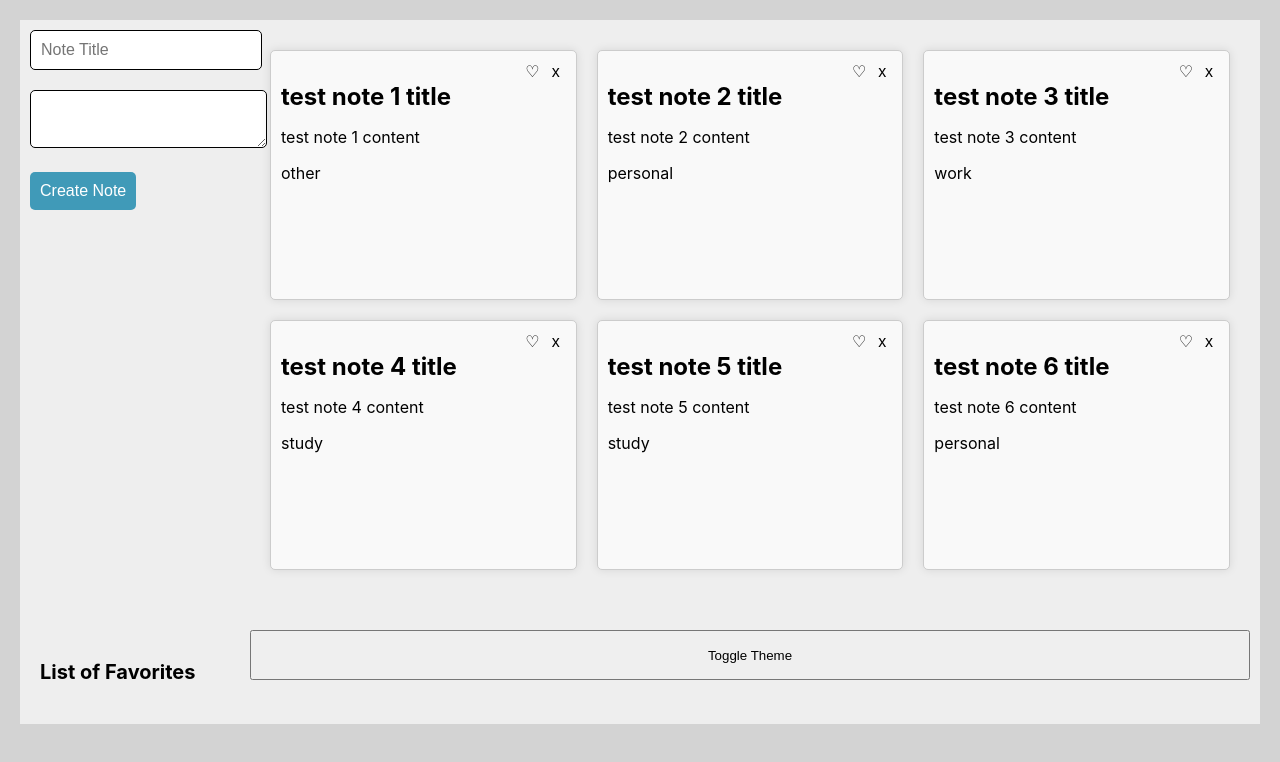
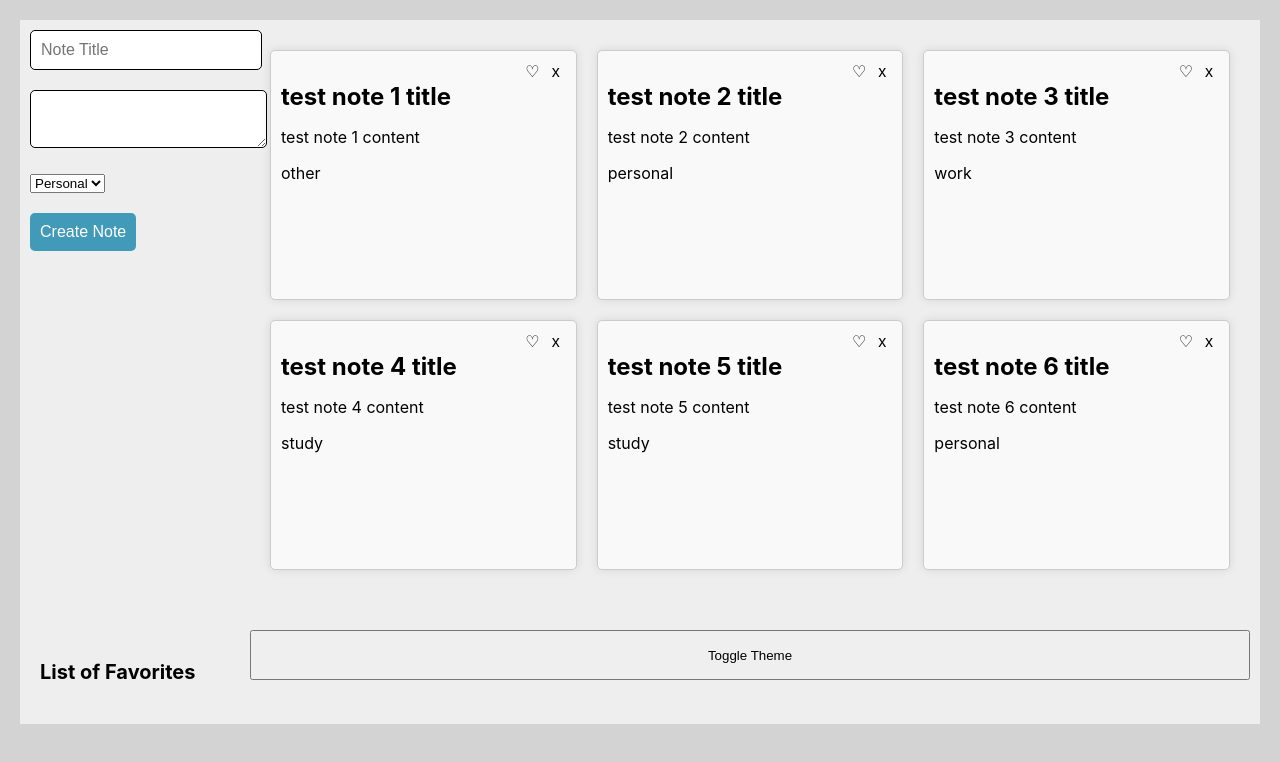
Before and after one commit to kirustar14/Triton-Notes-App, a React (Create React App) app in the folder my-app/: page / in a window 1280 px wide. Shown: the top 762 px of the page. Built offline with nearby package versions, Linux system fonts and the light colour scheme.

Commit message:
Exercise 4.3..1 Done

```diff
--- a/my-app/src/App.tsx
+++ b/my-app/src/App.tsx
@@ -24,22 +24,57 @@
     setCurrentTheme(currentTheme === themes.light ? themes.dark : themes.light);
   };
 
+  const [notes, setNotes] = useState(dummyNotesList);
+const initialNote = {
+   id: -1,
+   title: "",
+   content: "",
+   label: Label.other,
+ };
+
+const [createNote, setCreateNote] = useState(initialNote);
+
+const createNoteHandler = (event: React.FormEvent) => {
+   event.preventDefault();
+   console.log("title: ", createNote.title);
+   console.log("content: ", createNote.content);
+   createNote.id = notes.length + 1;
+   setNotes([createNote, ...notes]);
+   setCreateNote(initialNote);
+ };
+
  return (
 
   <ThemeContext.Provider value={currentTheme}>
    <div className='app-container' style={{background: currentTheme.background,
        color: currentTheme.foreground }}>
 
-    <form style={{margin: '10px'}}className="note-form">
-       <div><input style={{width: '210px'}} placeholder="Note Title"></input></div>
+    <form style={{margin: '10px'}} className="note-form"  onSubmit={createNoteHandler}>
+       <div><input style={{width: '210px'}} placeholder="Note Title" onChange={(event) =>
+          	setCreateNote({ ...createNote, title: event.target.value })}
+        	required></input></div>
 
-       <div><textarea></textarea></div>
+       <div><textarea onChange={(event) =>
+          	setCreateNote({ ...createNote, content: event.target.value })}
+        	required></textarea></div>
+
+    <div>
+     	<select
+       	onChange={(event) =>
+         	setCreateNote({ ...createNote, label: event.target.value as Label })}
+       	required>
+       	<option value={Label.personal}>Personal</option>
+       	<option value={Label.study}>Study</option>
+       	<option value={Label.work}>Work</option>
+       	<option value={Label.other}>Other</option>
+     	</select>
+   	</div>
 
        <div><button type="submit">Create Note</button></div>
     </form>
 
     <div className="notes-grid" style={{margin: '30px'}}>
-       {dummyNotesList.map((note) => (
+       {notes.map((note) => (
          <div
            key={note.id}
            className="note-item">
```
